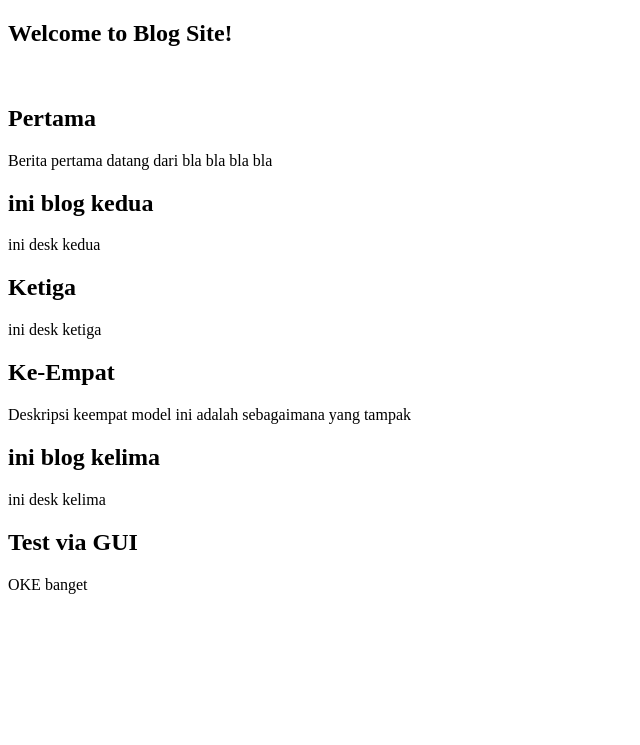
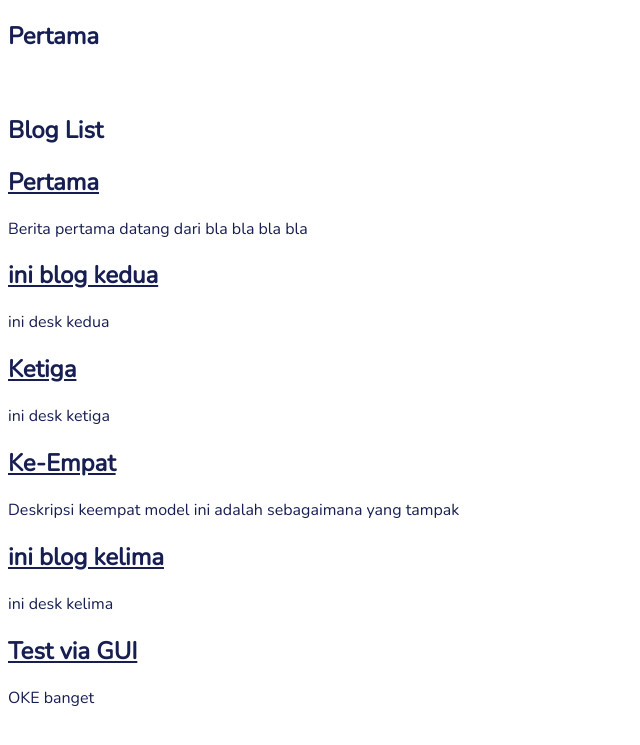
Before and after one commit to dhantelrp/django-lab, a Django app: template cms/blogs/templates/blogs/index.html in a window 1280 px wide. Shown: the top 745 px of the page, without its empty margins (0-640 px from the left). Run offline with Django 3.2, Linux system fonts and the light colour scheme; the template is opened without the code that fills it: values that come from a table or form of the project are taken from there, others are empty; data comes from the database, SQL or seed files in the repository; both versions use the stored data as it was after the commit.

Commit message:
Pembaruan Day - 3

```diff
--- /dev/null
+++ b/cms/assets/css/layout.css
@@ -0,0 +1,10 @@
+body{
+    /* font-family: sans-serif; */
+    background: rgb(255, 255, 255);
+    color: rgb(23, 30, 82);
+    font-family: 'Nunito', sans-serif;
+}
+a {
+  color: inherit; /* blue colors for links too */
+  /* text-decoration: inherit; /* no underline */ */
+}
--- a/cms/blogs/models.py
+++ b/cms/blogs/models.py
@@ -10,6 +10,12 @@ class Blog(models.Model):
     def __str__(self):
         return self.title
 
+class Comment(models.Model):
+    blog = models.ForeignKey(Blog, on_delete=models.CASCADE)
+    desc = models.TextField()
+    created_at = models.DateTimeField(auto_now_add=True)
+
+    # APakah foeign key itu>
 
 
     # // models
--- a/cms/blogs/templates/blogs/index.html
+++ b/cms/blogs/templates/blogs/index.html
@@ -4,8 +4,11 @@
 {% endblock %}
 
 {% block content %}
+    <h2>Blog List</h2>
     {% for blog in blogs %}
-      <h2>{{blog.title}}</h2>
+      <a href="/blogs/{{blog.id}}">
+        <h2>{{blog.title}}</h2>
+      </a>
       <p>{{blog.desc}}</p>
     {% endfor %}
 {% endblock %}
--- a/cms/blogs/urls.py
+++ b/cms/blogs/urls.py
@@ -3,4 +3,5 @@ from django.urls import path
 
 urlpatterns = [
     path('', views.index),
+    path('<int:id>', views.single),
 ]
--- a/cms/blogs/views.py
+++ b/cms/blogs/views.py
@@ -10,4 +10,9 @@ def index(request):
     # kemudian Versi 2 saat penambahan basic TEMPLATES
     return render(request, 'blogs/index.html', {'blogs': blogs})
 
+def single(request, id):
+    blog = Blog.objects.get(pk = id)
+    return render(request, 'blogs/single.html', {'blog': blog})
+
+
 # Create your views here.
--- a/cms/cms/settings.py
+++ b/cms/cms/settings.py
@@ -119,8 +119,10 @@ USE_TZ = True
 # Static files (CSS, JavaScript, Images)
 # https://docs.djangoproject.com/en/3.2/howto/static-files/
 
-STATIC_URL = '/static/'
-
+STATIC_URL = '/assets/'
+STATICFILES_DIRS = (
+    os.path.join(BASE_DIR, 'assets'),
+)
 # Default primary key field type
 # https://docs.djangoproject.com/en/3.2/ref/settings/#default-auto-field
 
--- a/cms/cms/urls.py
+++ b/cms/cms/urls.py
@@ -16,9 +16,13 @@ Including another URLconf
 from . import views
 from django.contrib import admin
 from django.urls import include, path
+# from django.contrib.staticfiles import views
+# from django.contrib.staticfiles.urls import staticfiles_urlpatterns
 
 urlpatterns = [
     path('blogs/', include('blogs.urls')),
     path('', views.welcome),
     path('admin/', admin.site.urls),
 ]
+
+# urlpatterns += staticfiles_urlpatterns()
--- a/cms/cms/views.py
+++ b/cms/cms/views.py
@@ -1,5 +1,6 @@
 from django.shortcuts import render
 from django.http import HttpResponse
+
 
 def welcome(request):
     # return HttpResponse("hello bosku!!!")
--- a/cms/templates/base.html
+++ b/cms/templates/base.html
@@ -1,11 +1,17 @@
+{% load static %}
+
 <!DOCTYPE html>
 <html lang="en" dir="ltr">
   <head>
     <meta charset="utf-8">
     <title>{% block title %}{% endblock %}</title>
+    <link rel="stylesheet" href="{% static 'css/layout.css' %}">
+    <style>
+        @import url('https://fonts.googleapis.com/css2?family=Nunito:wght@200&display=swap');
+    </style>
   </head>
   <body>
-    <h2>Welcome to Blog Site!</h2>
+    <h2>{{blog.title}}</h2>
     <br>
 
     {% block content %}{% endblock %}
```
Also changed, not shown: cms/blogs/admin.py (+9 -2 lines), cms/blogs/templates/blogs/single.html (added, +10 -0 lines), cms/blogs/migrations/0002_comment.py (added), cms/db.sqlite3.
